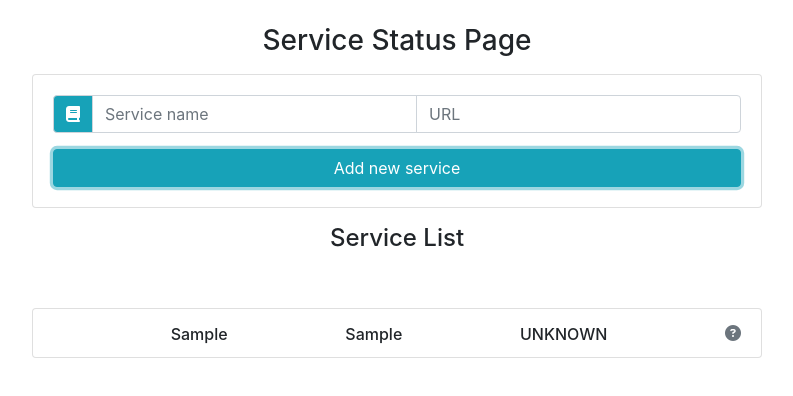
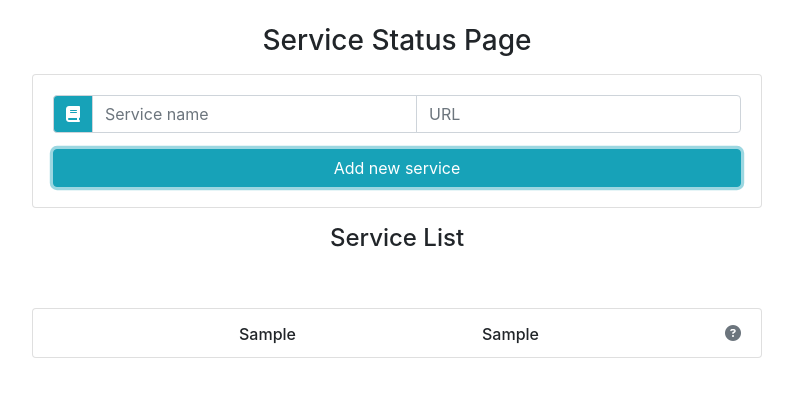
Before and after one commit to Sebelino/service-status-page, a React (Create React App) app in the folder src/main/frontend/: page / in a window 1280 px wide. Both pictures are taken after typing "Sample", "Sample" into the empty fields and a click on the button "Add new service". Shown: the top 396 px of the page, without its empty margins (243-1036 px from the left). Built offline with nearby package versions, Linux system fonts and the light colour scheme; no server answers.

Commit message:
feat: Remove status text now that there are icons

```diff
--- a/src/main/frontend/src/components/ServiceItem.js
+++ b/src/main/frontend/src/components/ServiceItem.js
@@ -8,7 +8,6 @@ export default class ServiceItem extends Component {
             <h6 className={`mt-1 mb-0 align-middle ${completed ? 'completed-task' : ''}`}>{createdAt}</h6>
             <h6 className={`mt-1 mb-0 align-middle ${completed ? 'completed-task' : ''}`}>{name}</h6>
             <h6 className={`mt-1 mb-0 align-middle ${completed ? 'completed-task' : ''}`}>{url}</h6>
-            <h6 className={`mt-1 mb-0 align-middle ${completed ? 'completed-task' : ''}`}>{status}</h6>
             <div className="status-icon">
                     <span>
                         <i className={`${status === 'OK' ? 'text-success fas fa-check' : (status === 'FAIL' ? 'text-danger fas fa-ban' : 'text-secondary fas fa-question-circle')}`}/>
```
